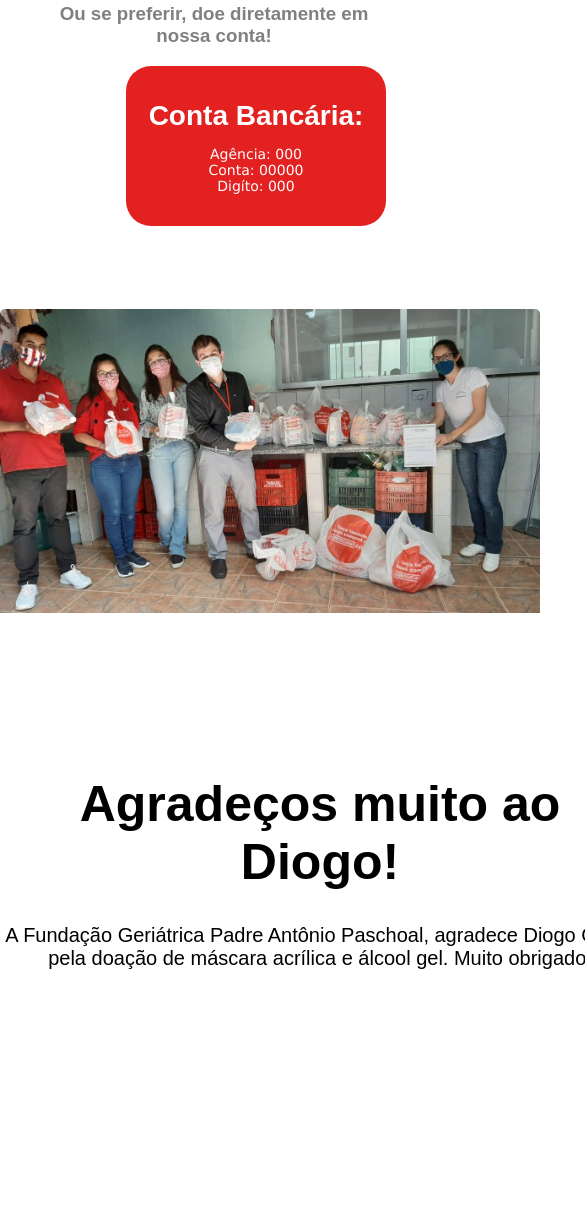
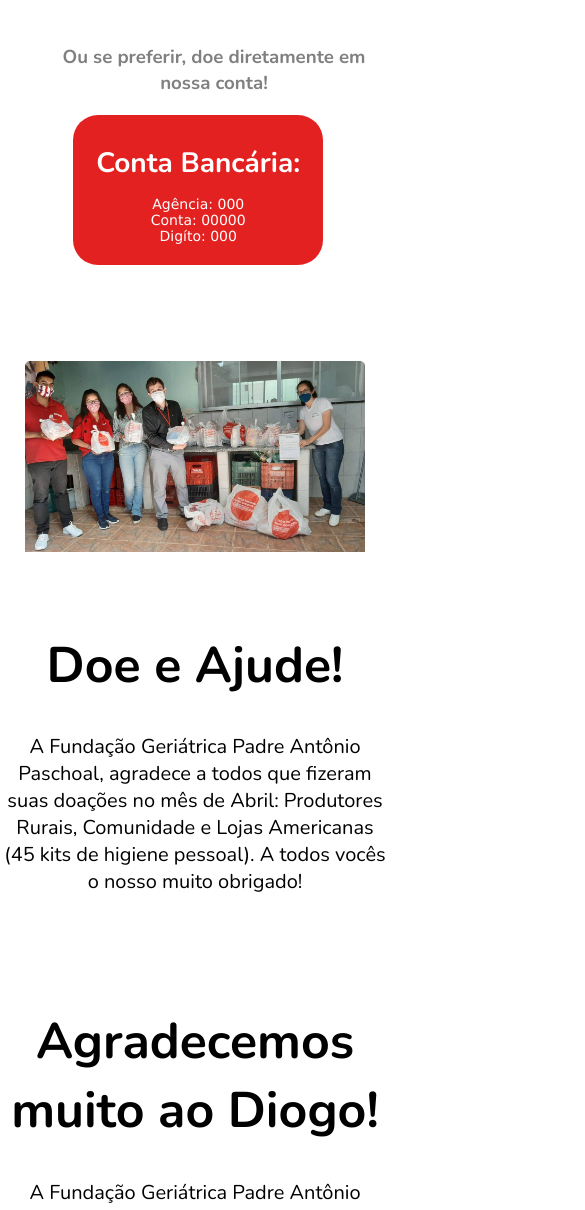
Before and after one commit to beletate/asilo-cambui, a plain HTML site: page html/doacao.html in a window 390 px wide. Shown: the part 790-2000 px from the top of the page, 585 px wide, since content can reach past the window. Drawn offline with nearby package versions, Linux system fonts and the light colour scheme.

Commit message:
Responsividade

```diff
--- a/css/style.css
+++ b/css/style.css
@@ -9,7 +9,7 @@ ul {
 
 body {
     margin: 0;
-    font-family: Arial,Helvetica,sans-serif
+    font-family: "Nunito", Helvetica, Arial, sans-serif;
 }
 
 /*HEADER*/
@@ -114,7 +114,7 @@ body {
 
 .fotos {
 
-  margin: auto;
+  margin: auto auto 2% auto;
   max-width: 1280px;
   max-height: 720px;
   padding-left: 5%;
@@ -139,7 +139,7 @@ body {
 
 /*IMAGENS NO CARROSSEL*/
 
-img {
+.fotos img {
   display: block;
   max-width: 100%;
 }
@@ -174,6 +174,19 @@ img {
   object-fit: cover;
   max-height: 100%;
   margin: 10px;
+}
+
+@media only screen and (max-width: 600px) {
+   .gallery__img {
+    scroll-snap-align: start;
+    margin-bottom: 10px;
+    min-height: 20vh;
+    object-fit: cover;
+  }
+  .sobre-img iframe{
+    width: auto;
+    height: auto;
+  }
 }
 
 /*DOACAO*/
@@ -252,10 +265,9 @@ img {
 }
 
 .container-doacao-fotos{
-    text-align: center;
-    padding: auto;
-    margin: auto;
-    width: 1280px;
+  text-align: center;
+    margin: 5% auto;
+    max-width: 1280px;
     height: auto;
     display: flex;
     flex-wrap: wrap;
@@ -266,6 +278,7 @@ img {
 
 .container-doacao-fotos img{
     width: 540px;
+    height: auto;
 }
 
 .container-doacao-fotos h1{
@@ -290,6 +303,37 @@ img {
     flex: 1 1 160px;
     margin: 5% auto;
 }
+
+@media only screen and (max-width: 600px) {
+
+
+  .imagens-doacao{
+    margin-left: 15%;
+    display: grid;
+    grid-template-columns: auto auto auto;
+}
+  .conta-bancaria{
+
+    margin-left: 10%;
+    text-align: center;
+    padding: 10px;
+    width: 250px;
+    height: 150px;
+    font-size: 14px;
+    background: #e42121;
+    -webkit-border-radius: 25px;
+    -moz-border-radius: 25px;
+    border-radius: 25px;
+  }
+  .container-doacao-fotos img{
+    margin-top: 15%;
+    width: 340px;
+    height: auto;
+}
+
+
+}
+
 
 
 
@@ -403,6 +447,15 @@ img {
 
   .form-contact-button:hover {
     opacity: 1;
+  }
+
+
+  @media only screen and (max-width: 600px) {
+    .form-container {
+      margin-top: 5%;
+      margin-left: 15%;
+      width: 70%;
+    }
   }
 
 /*EVENTOS*/
--- a/html/doacao.html
+++ b/html/doacao.html
@@ -60,7 +60,7 @@
     <div class="container-doacao-fotos">
 
         <div class="doacao-direita">
-            <h1>Agradeços muito ao Diogo!</h1>
+            <h1>Agradecemos muito ao Diogo!</h1>
             <p>A Fundação Geriátrica Padre Antônio Paschoal, agradece Diogo Godoi pela doação de máscara acrílica e álcool gel.
                 Muito obrigado!</p>
         </div>
```
